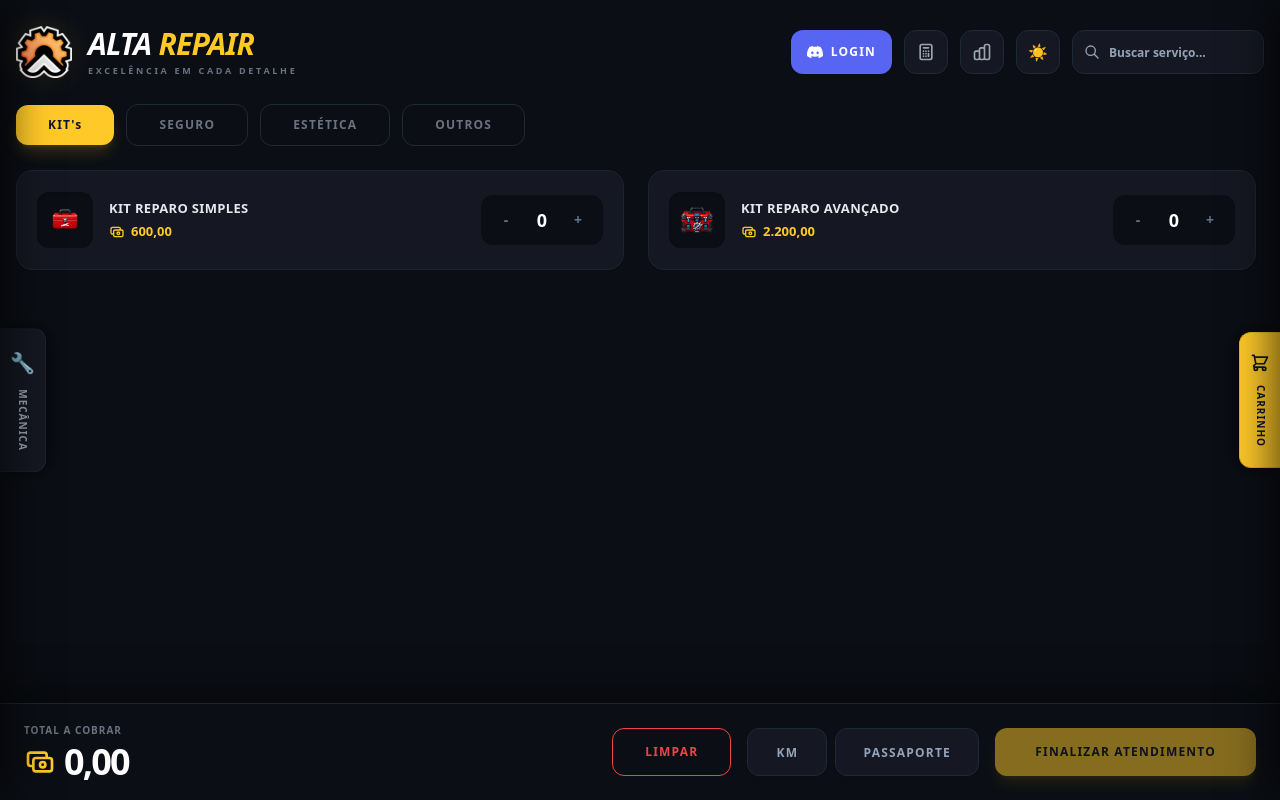
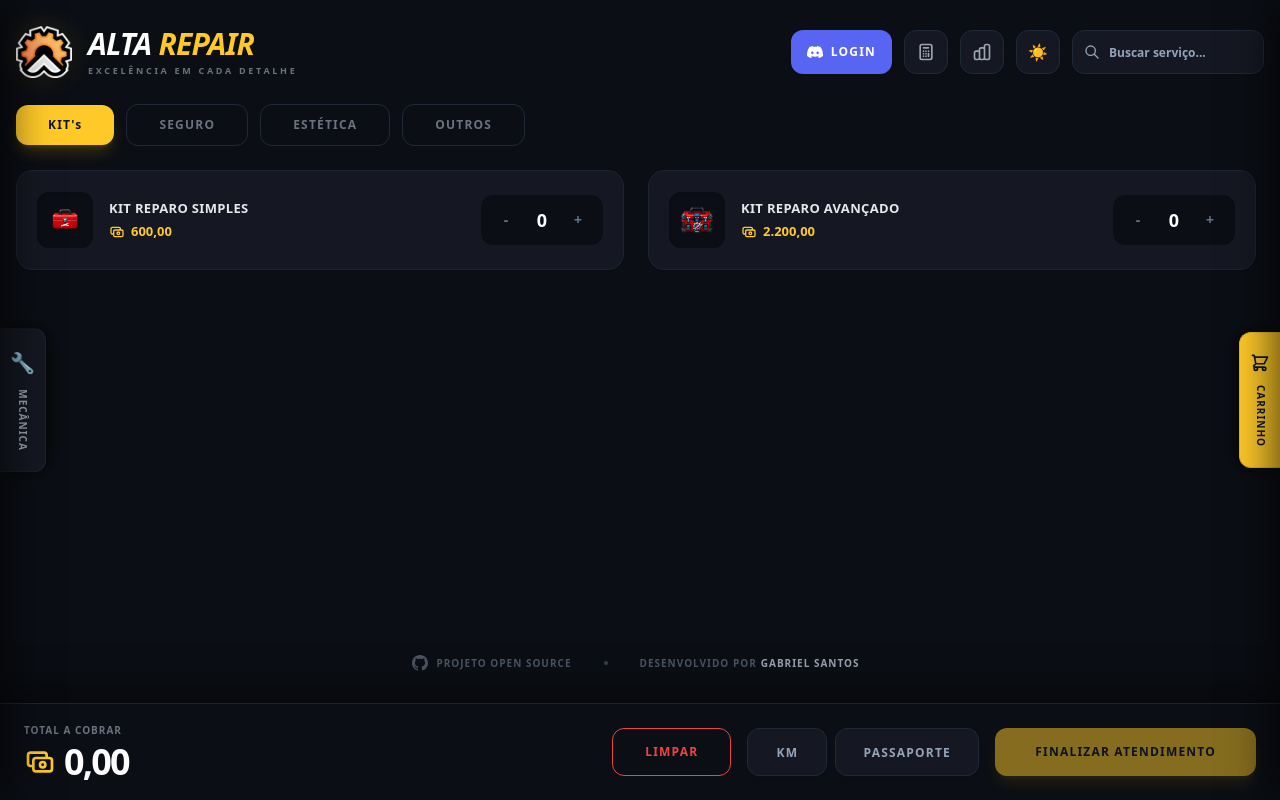
Before and after one commit to imlokdev/alta-repair-calc, a Vue app: page / in a window 1280 px wide. Built offline with nearby package versions, Linux system fonts and the light colour scheme.

Commit message:
feat: adiciona rodapé com créditos

```diff
--- a/src/views/CalculatorHome.vue
+++ b/src/views/CalculatorHome.vue
@@ -236,90 +236,72 @@
     :class="[
       isSidebarPinned ? 'md:pl-64 min-[1800px]:pl-0' : 'pl-0',
       isCartPinned ? 'md:pr-72 min-[1800px]:pr-0' : 'pr-0'
-    ]"
-  >
-    <MechanicsSidebar
-      :items="sidebarItems"
-      :quantities="quantities"
-      v-model:pinned="isSidebarPinned"
-      @updateQuantity="updateQuantity"
-    />
+    ]">
+    <MechanicsSidebar :items="sidebarItems" :quantities="quantities" v-model:pinned="isSidebarPinned"
+      @updateQuantity="updateQuantity" />
 
-    <CartSidebar
-      :items="mechanicsItems"
-      :quantities="quantities"
-      v-model:pinned="isCartPinned"
-      @updateQuantity="updateQuantity"
-      @setQuantity="setQuantity"
-    />
+    <CartSidebar :items="mechanicsItems" :quantities="quantities" v-model:pinned="isCartPinned"
+      @updateQuantity="updateQuantity" @setQuantity="setQuantity" />
 
-    <AppHeader
-      v-model:searchQuery="searchQuery"
-      :isDarkMode="isDarkMode"
-      @toggleTheme="toggleTheme()"
-      @openHistory="showModal = true"
-      @openCalculator="showCalculator = true"
-    />
+    <AppHeader v-model:searchQuery="searchQuery" :isDarkMode="isDarkMode" @toggleTheme="toggleTheme()"
+      @openHistory="showModal = true" @openCalculator="showCalculator = true" />
 
     <main class="flex-1 w-full max-w-7xl mx-auto px-4 flex flex-col gap-6 min-h-0">
 
       <div class="shrink-0 flex flex-wrap items-center gap-3">
-        <button
-          v-for="cat in categories"
-          :key="cat"
-          @click="activeCategory = activeCategory === cat ? '' : cat; searchQuery = ''"
-          :class="[
+        <button v-for="cat in categories" :key="cat"
+          @click="activeCategory = activeCategory === cat ? '' : cat; searchQuery = ''" :class="[
             'cursor-pointer px-8 py-3 text-xs font-bold tracking-widest rounded-xl transition-all duration-200',
             activeCategory === cat && !searchQuery
               ? 'bg-[#ffca28] text-slate-900 shadow-lg shadow-yellow-500/20'
               : 'bg-transparent border border-slate-300 dark:border-gray-800 text-slate-500 dark:text-gray-500 hover:border-slate-400 dark:hover:border-gray-600'
-          ]"
-        >
+          ]">
           {{ cat }}
         </button>
       </div>
 
-      <div class="flex-1 overflow-y-auto custom-scrollbar pr-2 pb-6">
-        <section v-if="filteredItems.length > 0" class="grid grid-cols-[repeat(auto-fit,minmax(300px,1fr))] gap-6 content-start">
-          <ServiceCard
-            v-for="item in filteredItems"
-            :key="item.id"
-            :item="item"
-            :quantity="quantities[item.id]"
-            @updateQuantity="updateQuantity"
-          />
+      <div class="flex-1 overflow-y-auto custom-scrollbar pr-2 pb-6 flex flex-col">
+        <!-- Grid de Serviços -->
+        <section v-if="filteredItems.length > 0"
+          class="grid grid-cols-[repeat(auto-fit,minmax(300px,1fr))] gap-6 content-start mb-auto">
+          <ServiceCard v-for="item in filteredItems" :key="item.id" :item="item" :quantity="quantities[item.id]"
+            @updateQuantity="updateQuantity" />
         </section>
-        <div v-else class="text-slate-500 dark:text-gray-500 text-sm mt-10">Nenhum serviço encontrado.</div>
+        <div v-else class="text-slate-500 dark:text-gray-500 text-sm mt-10 mb-auto">Nenhum serviço encontrado.</div>
+
+        <!-- RODAPÉ DE CRÉDITOS -->
+        <footer
+          class="mt-16 pb-2 w-full flex flex-col sm:flex-row items-center justify-center gap-4 sm:gap-8 text-[10px] font-bold uppercase tracking-widest text-slate-400 dark:text-gray-600 transition-colors">
+
+          <a href="https://github.com/imlokdev/alta-repair-calc" target="_blank" rel="noopener noreferrer"
+            class="flex items-center gap-2 hover:text-slate-900 dark:hover:text-white transition">
+            <svg xmlns="http://www.w3.org/2000/svg" class="h-4 w-4" fill="currentColor" viewBox="0 0 24 24">
+              <path
+                d="M12 0c-6.626 0-12 5.373-12 12 0 5.302 3.438 9.8 8.207 11.387.599.111.793-.261.793-.577v-2.234c-3.338.726-4.033-1.416-4.033-1.416-.546-1.387-1.333-1.756-1.333-1.756-1.089-.745.083-.729.083-.729 1.205.084 1.839 1.237 1.839 1.237 1.07 1.834 2.807 1.304 3.492.997.107-.775.418-1.305.762-1.604-2.665-.305-5.467-1.334-5.467-5.931 0-1.311.469-2.381 1.236-3.221-.124-.303-.535-1.524.117-3.176 0 0 1.008-.322 3.301 1.23.957-.266 1.983-.399 3.003-.404 1.02.005 2.047.138 3.006.404 2.291-1.552 3.297-1.23 3.297-1.23.653 1.653.242 2.874.118 3.176.77.84 1.235 1.911 1.235 3.221 0 4.609-2.807 5.624-5.479 5.921.43.372.823 1.102.823 2.222v3.293c0 .319.192.694.801.576 4.765-1.589 8.199-6.086 8.199-11.386 0-6.627-5.373-12-12-12z" />
+            </svg>
+            <span>Projeto Open Source</span>
+          </a>
+
+          <div class="hidden sm:block w-1 h-1 rounded-full bg-slate-300 dark:bg-gray-700"></div>
+
+          <a href="https://github.com/imlokdev" target="_blank" rel="noopener noreferrer"
+            class="flex items-center gap-1 hover:text-[#ffca28] transition group">
+            <span>Desenvolvido por</span>
+            <span class="text-slate-500 dark:text-gray-400 group-hover:text-[#ffca28] transition">Gabriel Santos</span>
+          </a>
+
+        </footer>
       </div>
     </main>
 
-    <!-- Adicionado v-model:kmValue -->
-    <CheckoutBar
-      :grandTotal="grandTotal"
-      v-model:passportId="passportId"
-      v-model:kmValue="kmValue"
-      :showPassportWarning="showPassportWarning"
-      @clear="handleLimpar(false)"
-      @finalize="handleFinalizar"
-    />
+    <CheckoutBar :grandTotal="grandTotal" v-model:passportId="passportId" v-model:kmValue="kmValue"
+      :showPassportWarning="showPassportWarning" @clear="handleLimpar(false)" @finalize="handleFinalizar" />
 
-    <HistoryModal
-      :show="showModal"
-      :history="history"
-      :highlightedId="highlightedRecordId"
-      @close="showModal = false; highlightedRecordId = null"
-      @clearHistory="handleClearHistory"
-      @notify="addToast"
-    />
+    <HistoryModal :show="showModal" :history="history" :highlightedId="highlightedRecordId"
+      @close="showModal = false; highlightedRecordId = null" @clearHistory="handleClearHistory" @notify="addToast" />
 
-    <CalculatorModal
-      :show="showCalculator"
-      @close="showCalculator = false"
-    />
+    <CalculatorModal :show="showCalculator" @close="showCalculator = false" />
 
-    <ToastNotification
-      :toasts="toasts"
-      @remove="removeToast"
-    />
+    <ToastNotification :toasts="toasts" @remove="removeToast" />
   </div>
 </template>
```
Lines whose indentation alone changed are shown as unchanged.
